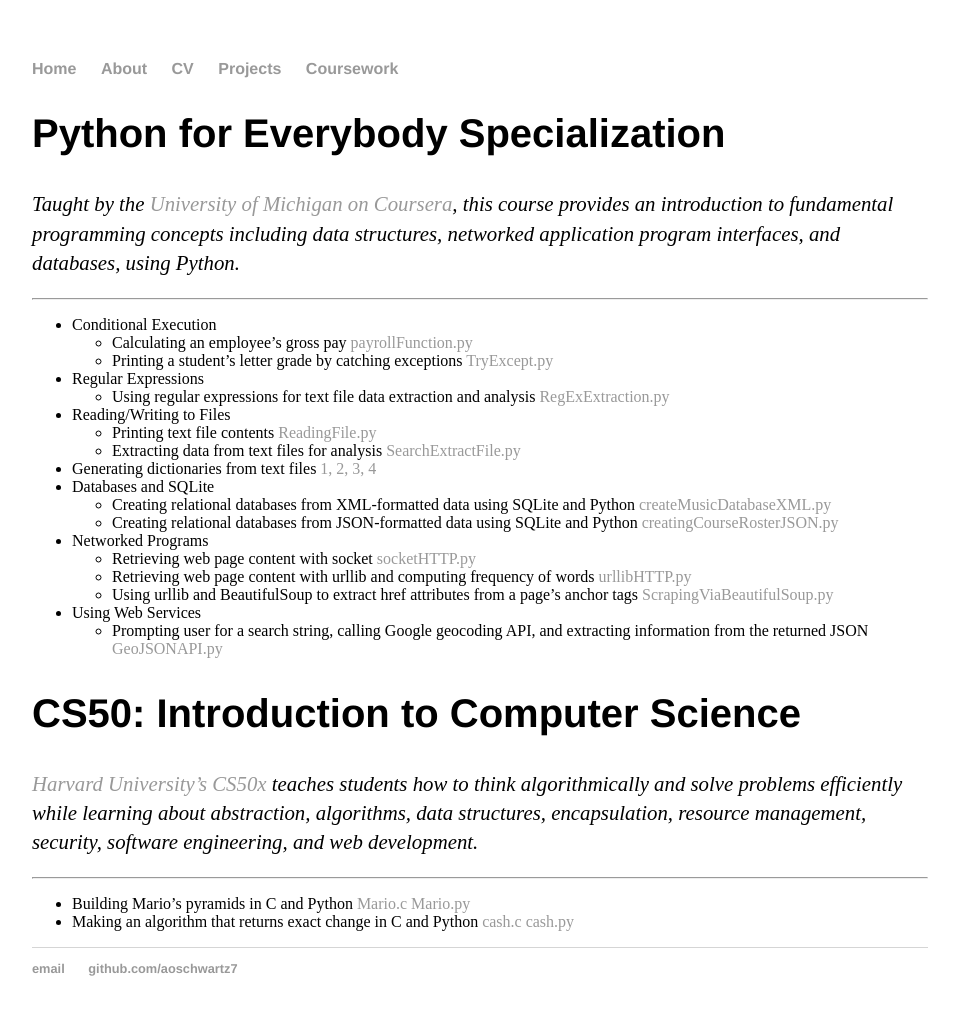
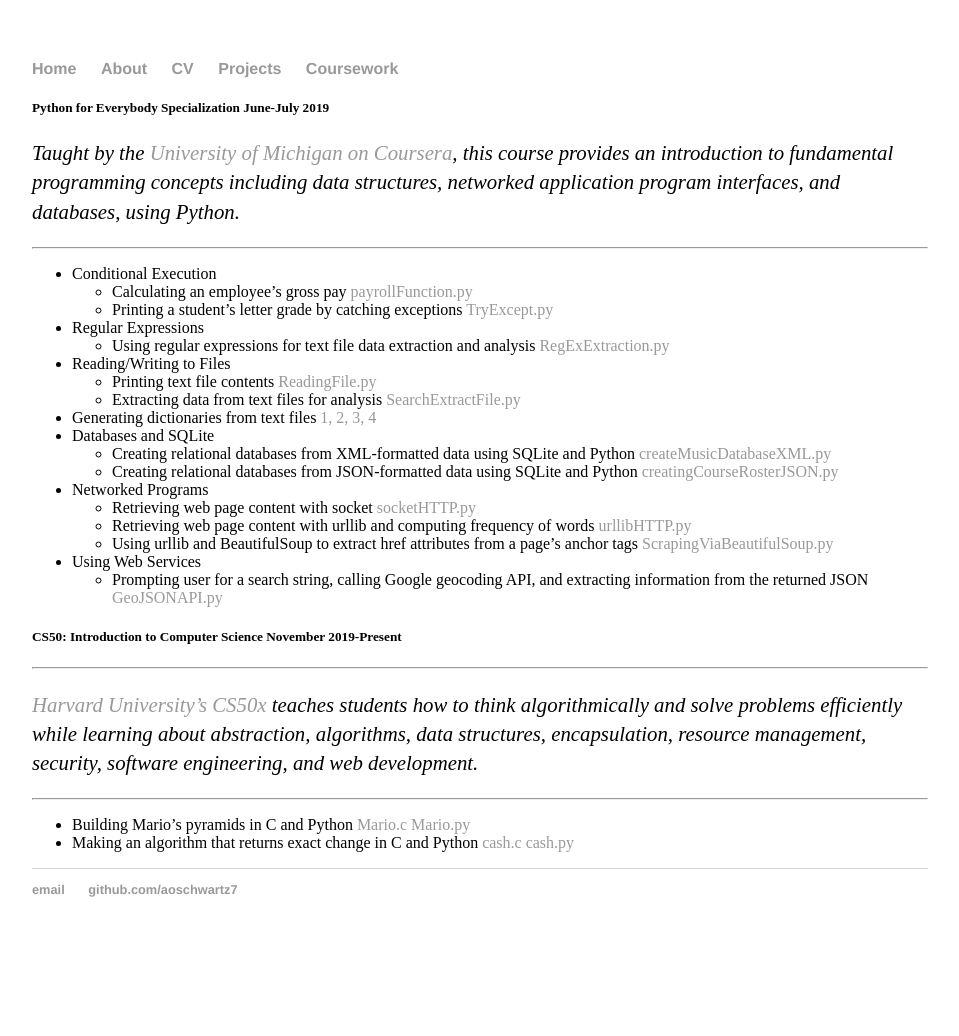
Before and after one commit to aoschwartz7/aoschwartz7.github.io, a Jekyll site: the page built from site/coursework.md, in a window 1280 px wide. Shown: the whole page, without its empty margins (160-1119 px from the left). Built offline with Jekyll 4.4.1, drawn with Linux system fonts in a browser that asks for light colours; after the commit the page ends 957 px from its top, so only the background shows below that.

Commit message:
formatting

```diff
--- a/_layouts/default.html
+++ b/_layouts/default.html
@@ -8,9 +8,9 @@
 		<body>
 			<nav>
 	    		<ul>
-              <li><a href="/site/index">Home</a></li>
+              <li><a href="/">Home</a></li>
 		        	<li><a href="/site/about">About</a></li>
-	        		<li><a href="https://github.com/aoschwartz7/aoschwartz7.github.io/blob/master/CVcombined.pdf" target="_blank">CV</a></li>
+	        		<li><a href="/CVcombined.pdf">CV</a></li>
 	        		<li><a href="/site/projects">Projects</a></li>
               <li><a href="/site/coursework">Coursework</a></li>
 	    		</ul>
--- a/site/about.html
+++ b/site/about.html
@@ -2,7 +2,7 @@
 layout: default
 title: Alec
 ---
-	<p>I started learning to code while I was working for a small Biotech startup
+	<p class="indent">I started learning to code while I was working for a small Biotech startup
 		in the Boston area, motivated by the limitations Excel Macros have for
 		processing troves of data. I enrolled in Codecademy’s Python course and I
 		started to really enjoy the logic it took to get tiny programs to run.
@@ -13,7 +13,7 @@
 		flew by. At the end of our two year benchmark, we were ultimately denied
 		further funding and we were all laid off. It was hard, but also a chance
 		to do something new.</p>
-		<p>Looking back, being more computer savvy for handling data would have been
+		<p class="indent">Looking back, being more computer savvy for handling data would have been
 		immensely useful at my job. I knew that then, too. Striving now to build
 		useful, elegant, and creative programs hasn’t just become a fun challenge;
 		it’s showing me how programming can apply to virtually every field—areas
--- a/site/coursework.md
+++ b/site/coursework.md
@@ -2,8 +2,7 @@
 layout: default
 title: Alec
 ---
-Python for Everybody Specialization
------------------------
+##### Python for Everybody Specialization      June-July 2019
 *Taught by the [University of Michigan on Coursera](https://www.coursera.org/specializations/python), this course provides an introduction to fundamental programming concepts including data structures, networked application program interfaces, and databases, using Python.*
 
 -----------------------
@@ -26,7 +25,7 @@
 *   Using Web Services
     *   Prompting user for a search string, calling Google geocoding API, and extracting information from the returned JSON [GeoJSONAPI.py](https://github.com/aoschwartz7/Coursera-Python-Specialization/blob/master/GeoJSONAPI.py)
 
-CS50: Introduction to Computer Science
+##### CS50: Introduction to Computer Science      November 2019-Present
 -----------------------
 *[Harvard University's CS50x](https://online-learning.harvard.edu/course/cs50-introduction-computer-science) teaches students how to think algorithmically and solve problems efficiently while learning about abstraction, algorithms, data structures, encapsulation, resource management, security, software engineering, and web development.*
 
--- a/site/projects.html
+++ b/site/projects.html
@@ -8,3 +8,5 @@
   The inspiration behind it came from living in Berlin, Germany, in the Fall of 2019 where I was taking
   language courses. To access my Git repository for the game's files and for a more in depth walkthrough,
   click <a href="https://github.com/aoschwartz7/LanguageQuiz">here</a>.
+
+<img src="WalkthroughTerminalimage.png" alt="Language Learner's App" width="500" height="333">
```
Also changed, not shown: WalkthroughTerminalimage.png (added).
